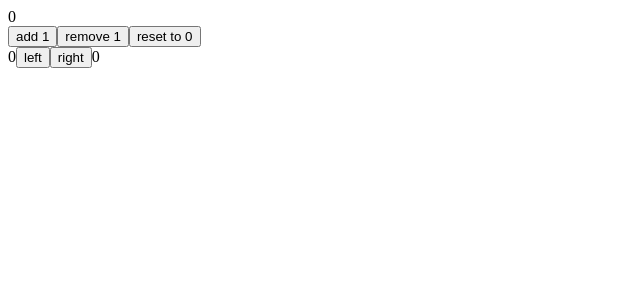
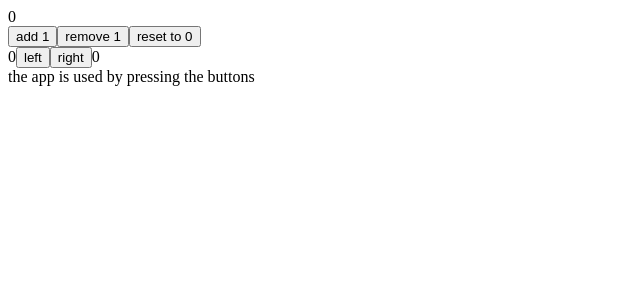
Before and after one commit to minwoogwak99/react, a React (Create React App) app in the folder part1/: page / in a window 1280 px wide. Shown: the top 300 px of the page, without its empty margins (0-640 px from the left). Built offline with nearby package versions, Linux system fonts and the light colour scheme.

Commit message:
conditional rendering

```diff
--- a/part1/src/App.js
+++ b/part1/src/App.js
@@ -1,4 +1,15 @@
 import { useState } from "react";
+
+const History = (props) => {
+  if (props.allClicks.length === 0) {
+    return <div>the app is used by pressing the buttons</div>;
+  }
+  return <div>button press history: {props.allClicks.join(" ")}</div>;
+};
+
+const Button = ({ onClick, text }) => {
+  return <button onClick={onClick}>{text}</button>;
+};
 
 const ComplexState = () => {
   const [left, setLeft] = useState(0);
@@ -37,20 +48,16 @@
   return (
     <div>
       {left}
-      <button onClick={handleLeftClick}>left</button>
-      <button onClick={handleRightClick}>right</button>
+      <Button onClick={handleLeftClick} text="left" />
+      <Button onClick={handleRightClick} text="right" />
       {right}
-      <div>{allClicks}</div>
+      <History allClicks={allClicks} />
     </div>
   );
 };
 
 const Display = ({ counter }) => {
   return <div>{counter}</div>;
-};
-
-const Button = ({ onClick, text }) => {
-  return <button onClick={onClick}>{text}</button>;
 };
 
 const App = () => {
```
